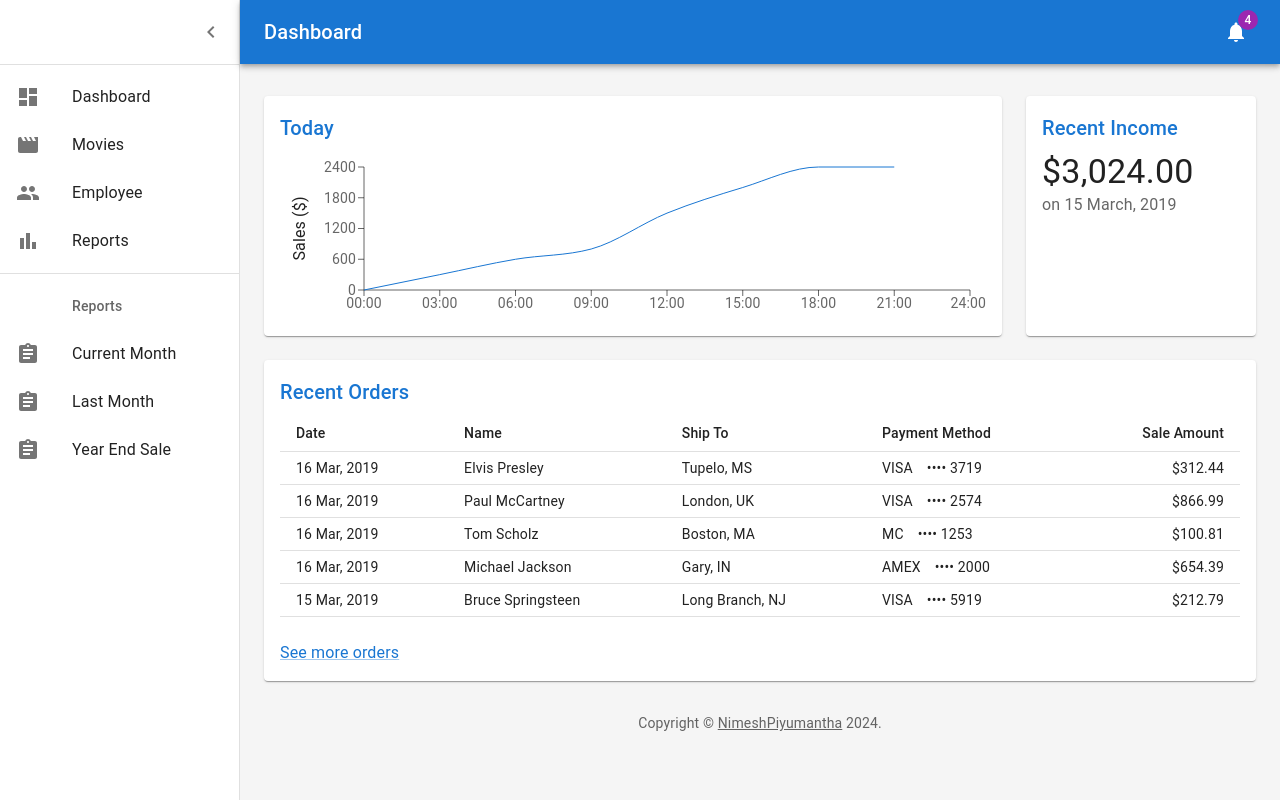
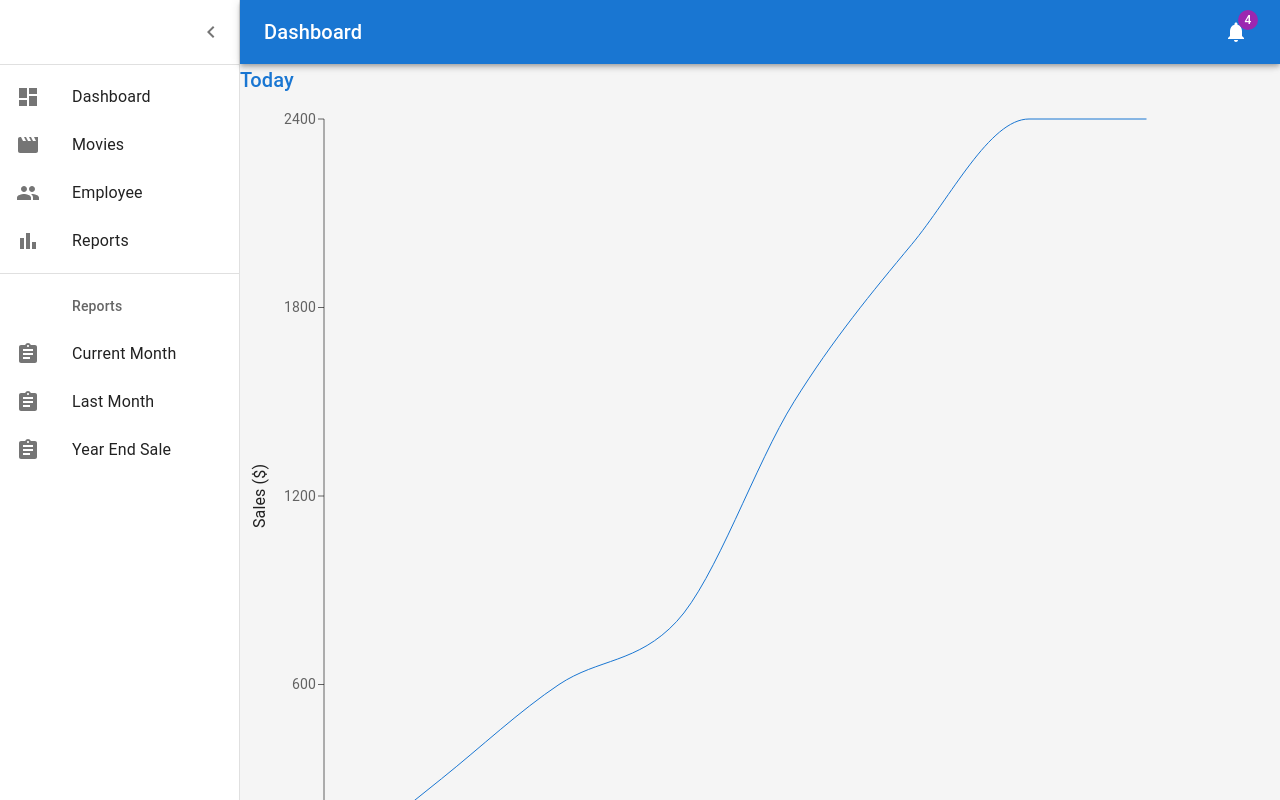
Before and after one commit to NimeshPiyumantha/Movie-Ticket-Pricing-System, a React (Create React App) app in the folder frontend/: page /movies in a window 1280 px wide. Built offline with nearby package versions, Linux system fonts and the light colour scheme.

Commit message:
Add Footer and Movies Components- FrontEnd

```diff
--- /dev/null
+++ b/frontend/src/components/Footer/Footer.tsx
@@ -0,0 +1,23 @@
+import Typography from "@mui/material/Typography";
+import Link from "@mui/material/Link";
+import React from "react";
+
+const Footer = (props: any) => {
+  return (
+    <Typography
+      variant="body2"
+      color="text.secondary"
+      align="center"
+      {...props}
+    >
+      {"Copyright © "}
+      <Link color="inherit" href="https://github.com/NimeshPiyumantha">
+        NimeshPiyumantha
+      </Link>{" "}
+      {new Date().getFullYear()}
+      {"."}
+    </Typography>
+  );
+};
+
+export default Footer;
--- /dev/null
+++ b/frontend/src/components/Navigation/Navigation.tsx
@@ -0,0 +1,15 @@
+import React from "react";
+import { Route, Routes } from "react-router-dom";
+import Home from "../../pages/Home/Home";
+import Chart from "../Chart/Chart";
+
+const Navigation = () => {
+  return (
+    <Routes>
+      <Route path="/" element={<Home />} />
+      <Route path="/movies" element={<Chart />} />
+    </Routes>
+  );
+};
+
+export default Navigation;
--- a/frontend/src/pages/Dashboard/Dashboard.tsx
+++ b/frontend/src/pages/Dashboard/Dashboard.tsx
@@ -15,6 +15,7 @@ import ChevronLeftIcon from "@mui/icons-material/ChevronLeft";
 import NotificationsIcon from "@mui/icons-material/Notifications";
 import { mainListItems, secondaryListItems } from "./ListItems/ListItems";
 import Home from "../Home/Home";
+import Navigation from "../../components/Navigation/Navigation";
 
 const drawerWidth: number = 240;
 
@@ -146,7 +147,7 @@ const Dashboard = () => {
           }}
         >
           <Toolbar />
-          <Home />
+          <Navigation />
         </Box>
       </Box>
     </ThemeProvider>
--- a/frontend/src/pages/Dashboard/ListItems/ListItems.tsx
+++ b/frontend/src/pages/Dashboard/ListItems/ListItems.tsx
@@ -1,4 +1,5 @@
 import * as React from 'react';
+import { NavLink } from 'react-router-dom';
 import ListItemButton from '@mui/material/ListItemButton';
 import ListItemIcon from '@mui/material/ListItemIcon';
 import ListItemText from '@mui/material/ListItemText';
@@ -11,25 +12,25 @@ import AssignmentIcon from '@mui/icons-material/Assignment';
 
 export const mainListItems = (
   <>
-    <ListItemButton>
+    <ListItemButton component={NavLink} to="/">
       <ListItemIcon>
         <DashboardIcon />
       </ListItemIcon>
       <ListItemText primary="Dashboard" />
     </ListItemButton>
-    <ListItemButton>
+    <ListItemButton component={NavLink} to="/movies" >
       <ListItemIcon>
         <MovieIcon />
       </ListItemIcon>
       <ListItemText primary="Movies" />
     </ListItemButton>
-    <ListItemButton>
+    <ListItemButton component={NavLink} to="/employee">
       <ListItemIcon>
         <PeopleIcon />
       </ListItemIcon>
       <ListItemText primary="Employee" />
     </ListItemButton>
-    <ListItemButton>
+    <ListItemButton component={NavLink} to="/reports">
       <ListItemIcon>
         <BarChartIcon />
       </ListItemIcon>
@@ -43,19 +44,19 @@ export const secondaryListItems = (
     <ListSubheader component="div" inset>
        Reports
     </ListSubheader>
-    <ListItemButton>
+    <ListItemButton component={NavLink} to="/current-month">
       <ListItemIcon>
         <AssignmentIcon />
       </ListItemIcon>
       <ListItemText primary="Current Month" />
     </ListItemButton>
-    <ListItemButton>
+    <ListItemButton component={NavLink} to="/last-month">
       <ListItemIcon>
         <AssignmentIcon />
       </ListItemIcon>
       <ListItemText primary="Last Month" />
     </ListItemButton>
-    <ListItemButton>
+    <ListItemButton component={NavLink} to="/year-end-sale">
       <ListItemIcon>
         <AssignmentIcon />
       </ListItemIcon>
--- a/frontend/src/pages/Home/Home.tsx
+++ b/frontend/src/pages/Home/Home.tsx
@@ -4,26 +4,7 @@ import Paper from "@mui/material/Paper";
 import Chart from "../../components/Chart/Chart";
 import Deposits from "../../components/Income/Income";
 import Orders from "../../components/Orders/Orders";
-import Typography from "@mui/material/Typography";
-import Link from "@mui/material/Link";
-
-function Copyright(props: any) {
-  return (
-    <Typography
-      variant="body2"
-      color="text.secondary"
-      align="center"
-      {...props}
-    >
-      {"Copyright © "}
-      <Link color="inherit" href="https://github.com/NimeshPiyumantha">
-        NimeshPiyumantha
-      </Link>{" "}
-      {new Date().getFullYear()}
-      {"."}
-    </Typography>
-  );
-}
+import Footer from "../../components/Footer/Footer";
 
 const Home = () => {
   return (
@@ -62,7 +43,7 @@ const Home = () => {
           </Paper>
         </Grid>
       </Grid>
-        <Copyright sx={{ pt: 4 }} />
+      <Footer sx={{ pt: 4 }} />
     </Container>
   );
 };
```
Also changed, not shown: frontend/src/App.tsx (+3 -5 lines), frontend/src/index.tsx (+8 -7 lines), frontend/src/pages/Movies/Movies.tsx (added, +11 -0 lines). Lines whose indentation alone changed are shown as unchanged.
